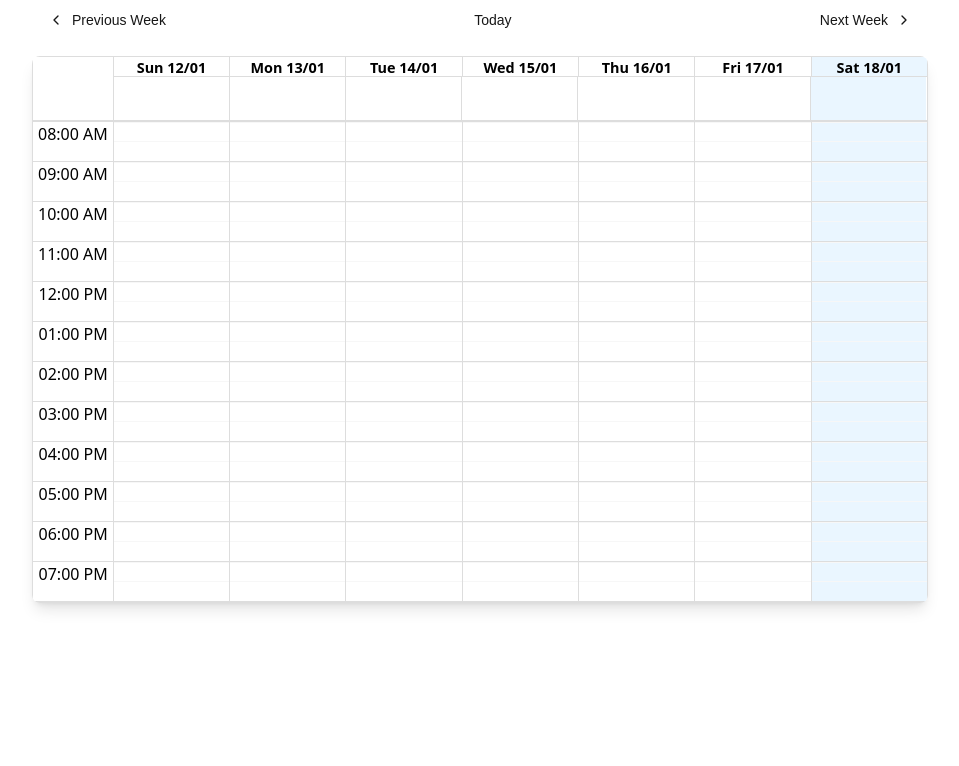
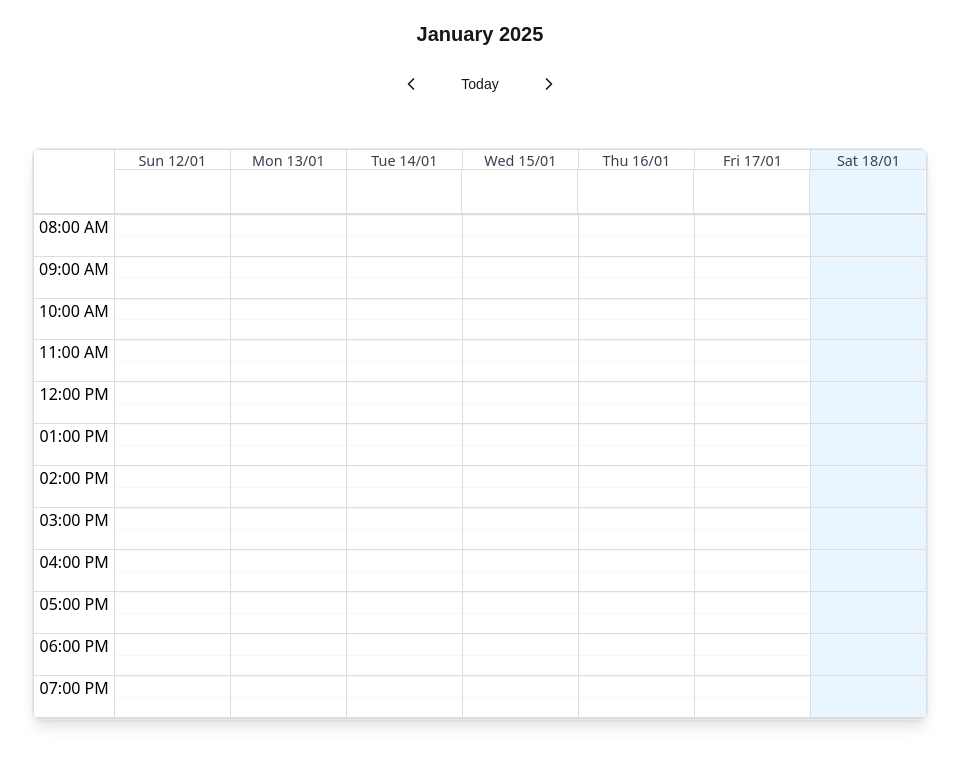
Before and after one commit to simerusm/aski-hospital-kiosk, a Next.js app in the folder client/: page /slots in a window 1280 px wide. Shown: the top 766 px of the page, without its empty margins (160-1119 px from the left). Built offline with nearby package versions, Linux system fonts and the light colour scheme; no server answers.

Commit message:
fixed calendar UI and styling

```diff
--- a/client/app/slots/AppointmentCalendar.tsx
+++ b/client/app/slots/AppointmentCalendar.tsx
@@ -13,10 +13,10 @@ import Modal from '../components/Modal';
 
 const localizer = momentLocalizer(moment);
 
-// Define a function to format events for the calendar
+// Function to format events for the calendar
 function formatEvents(slots: TimeSlot[]): CalendarEvent[] {
   return slots.map(slot => ({
-    title: `${moment(slot.start_time).format('h:mm A')} - ${moment(slot.end_time).format('h:mm A')}`,
+    title: "",
     start: new Date(slot.start_time),
     end: new Date(slot.end_time),
     resource: slot,
@@ -64,16 +64,41 @@ export default function AppointmentCalendar() {
   };
 
   return (
-    <div className="flex flex-col h-[600px] w-full max-w-4xl mx-auto">
-      <div className="flex justify-between items-center mb-4">
-        <Button onClick={() => handleNavigate('PREV')}>
-          <ChevronLeft className="mr-2 h-4 w-4" /> Previous Week
-        </Button>
-        <Button onClick={() => handleNavigate('TODAY')}>Today</Button>
-        <Button onClick={() => handleNavigate('NEXT')}>
-          Next Week <ChevronRight className="ml-2 h-4 w-4" />
-        </Button>
+    <div className="flex flex-col h-[90vh] w-full md:h-[90vh] md:w-[70vw] max-w-7xl mx-auto">
+      <div className="flex flex-col space-y-4 mb-6 p-5">
+        {/* Current month/year display */}
+        <div className="text-center">
+          <h2 className="text-xl font-semibold text-white-800">
+            {moment(currentDate).format('MMMM YYYY')}
+          </h2>
+        </div>
+
+        {/* Navigation controls */}
+        <div className="flex justify-center items-center space-x-4">
+          <Button
+            onClick={() => handleNavigate('PREV')}
+            className="p-2 hover:bg-gray-100 rounded-full transition-colors"
+            //variant="ghost"
+          >
+            <ChevronLeft className="h-5 w-5" />
+          </Button>
+          <Button
+            onClick={() => handleNavigate('TODAY')}
+            className="px-4 py-2 text-sm font-medium"
+            //variant="outline"
+          >
+            Today
+          </Button>
+          <Button
+            onClick={() => handleNavigate('NEXT')}
+            className="p-2 hover:bg-gray-100 rounded-full transition-colors"
+            //variant="ghost"
+          >
+            <ChevronRight className="h-5 w-5" />
+          </Button>
+        </div>
       </div>
+
       <div className="flex-grow">
         <Calendar
           localizer={localizer}
@@ -84,7 +109,7 @@ export default function AppointmentCalendar() {
           views={['week']}
           date={currentDate}
           onNavigate={(newDate) => setCurrentDate(newDate)}
-          onSelectEvent={handleSelectEvent} // Opens the modal when an event is clicked
+          onSelectEvent={handleSelectEvent}
           formats={{
             timeGutterFormat: (date, culture, localizer) =>
               localizer!.format(date, 'hh:mm A', culture),
@@ -96,14 +121,16 @@ export default function AppointmentCalendar() {
           min={new Date(0, 0, 0, 8, 0, 0)}
           max={new Date(0, 0, 0, 20, 0, 0)}
           toolbar={false}
+          className="bg-white shadow-lg rounded-lg overflow-hidden text-black font-sans border border-gray-200"
           components={{
             week: {
               header: ({ date }) => (
-                <span>{moment(date).format('ddd DD/MM')}</span>
+                <span className="font-medium text-gray-700">
+                  {moment(date).format('ddd DD/MM')}
+                </span>
               ),
             },
           }}
-          className="bg-white shadow-lg rounded-lg overflow-hidden text-black font-sans"
         />
       </div>
 
```
